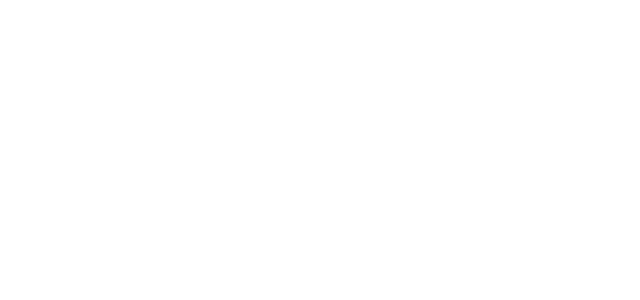
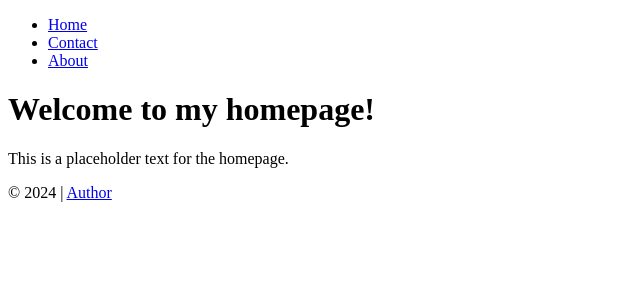
Before and after one commit to JonesInForCode/loafer-portfolio, a React (Vite) app: page / in a window 1280 px wide. Shown: the top 300 px of the page, without its empty margins (0-640 px from the left). Built offline with nearby package versions, Linux system fonts and the light colour scheme.

Commit message:
added router paths to the files in /pages

```diff
--- a/src/App.jsx
+++ b/src/App.jsx
@@ -1,9 +1,20 @@
 import './App.css'
+import {BrowserRouter, Routes, Route} from 'react-router-dom'
+import Layout from './components/Layout'
+import Home from './pages/Home'
+import Contact from './pages/Contact'
+import About from './pages/About'
 
 export default function App() {
   return (
-    <main>
-      React ⚛️ + Vite ⚡ + Replit
-    </main>
+    <BrowserRouter>
+      <Routes>
+        <Route path="/" element={<Layout />}>
+        <Route index element={<Home />} />
+          <Route path="about" element={<About />} />
+          <Route path="contact" element={<Contact />} />
+        </Route>
+      </Routes>
+    </BrowserRouter>
   )
 }
--- a/src/index.jsx
+++ b/src/index.jsx
@@ -2,15 +2,7 @@
 import ReactDOM from 'react-dom/client'
 import { BrowserRouter, Routes, Route, Link } from 'react-router-dom'
 import Layout from './components/Layout'
-
-function App() {
-  <BrowserRouter>
-    <Routes>
-      <Route index element={<Layout />} />
-    </Routes>
-
-  </BrowserRouter>
-}
+import App from './App'
 
 ReactDOM.createRoot(document.getElementById('root')).render(
 	<React.StrictMode>
```
